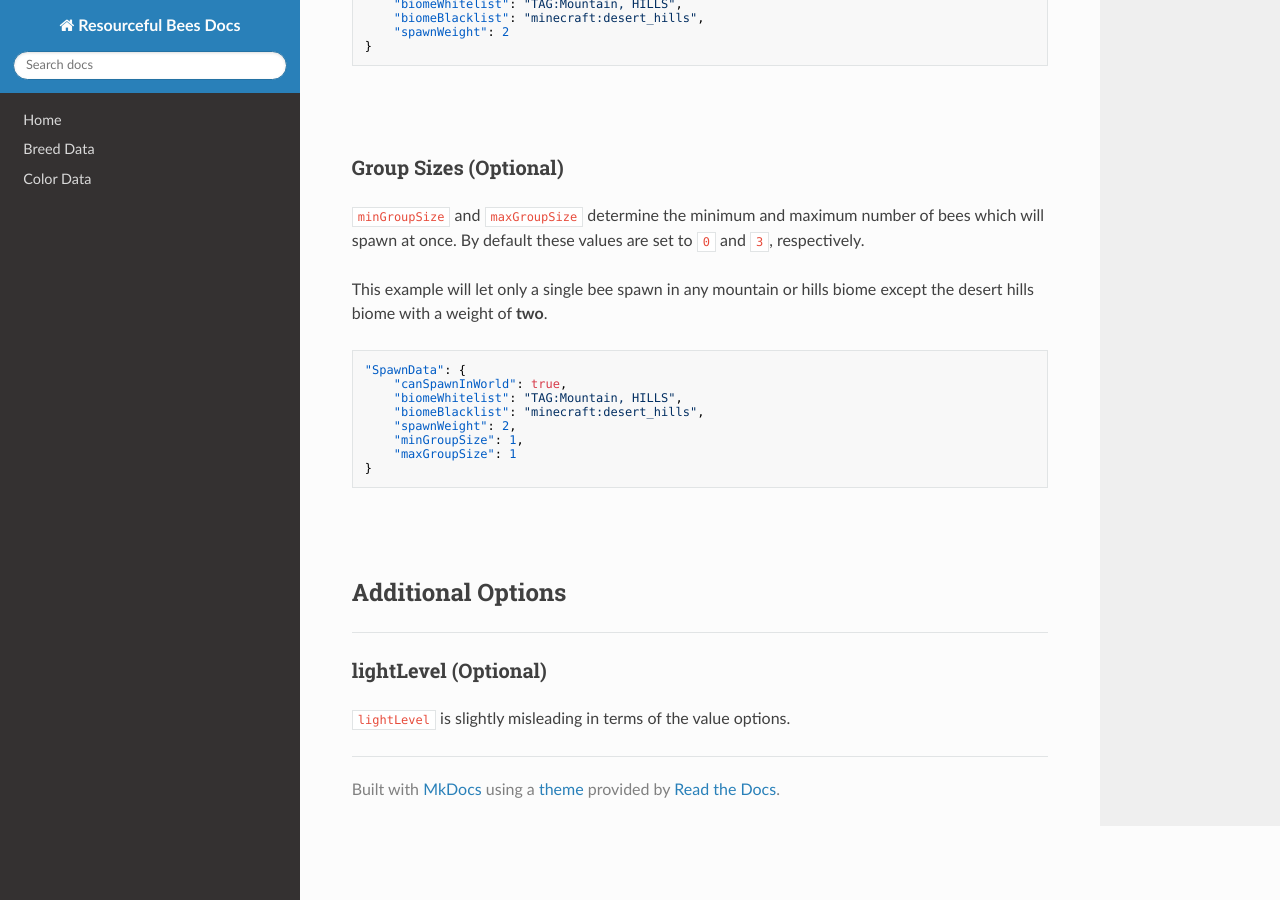
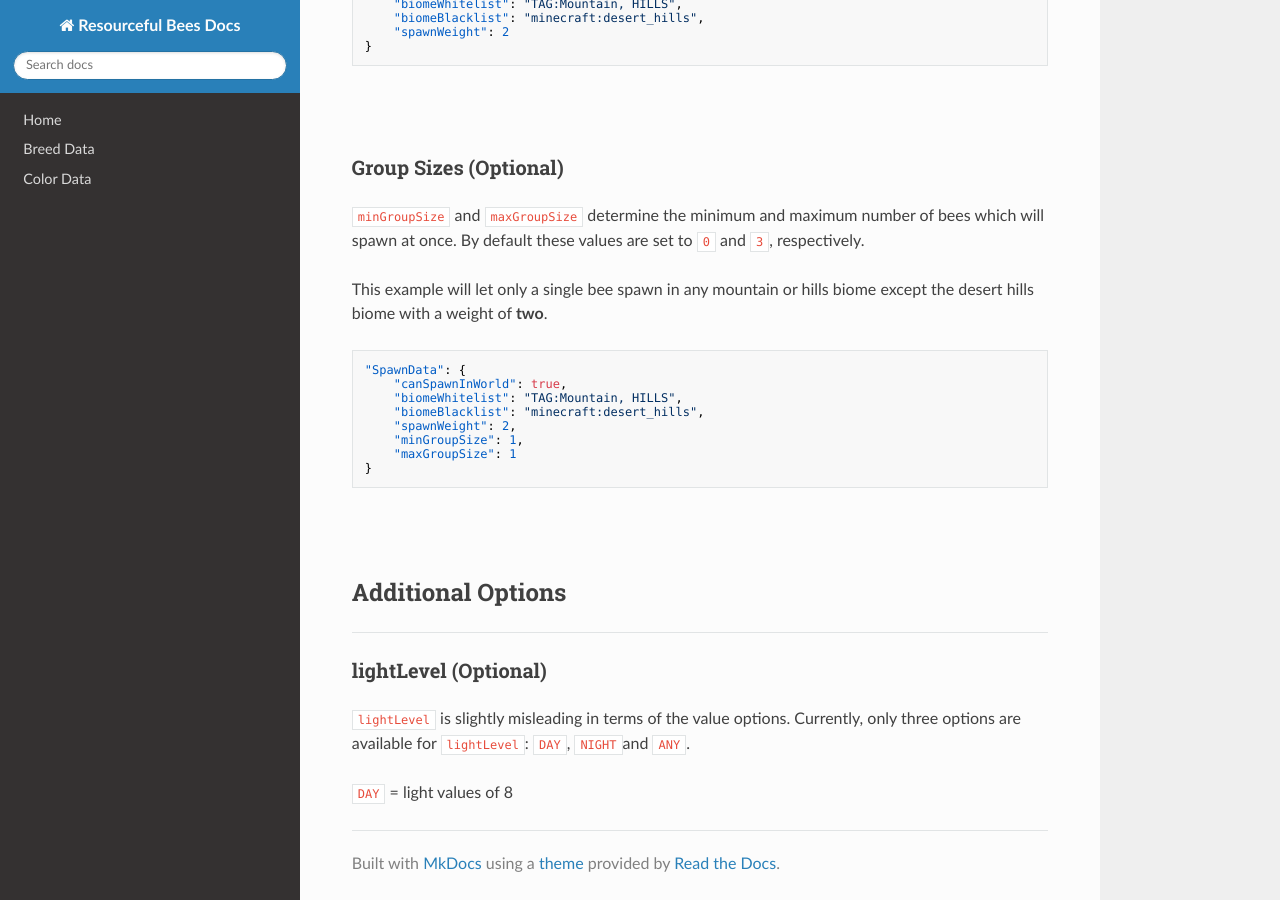
Before and after one commit to Team-Resourceful/ResourcefulBeesDocs, an MkDocs documentation site: the page built from docs/bee_data/spawn_data.md, in a window 1280 px wide and 900 px high, scrolled down 2165 px. Built offline with MkDocs 1.6.1, drawn with Linux system fonts in a browser that asks for light colours; nearby versions of some CDN libraries.

Commit message:
docs/bee_data/spawn_data.md updated from https://stackedit.io/

```diff
--- a/docs/bee_data/spawn_data.md
+++ b/docs/bee_data/spawn_data.md
@@ -107,8 +107,10 @@ This example will let only a single bee spawn in any mountain or hills biome exc
 
 ### **lightLevel** (Optional)
 
-`lightLevel` is slightly misleading in terms of the value options.
+`lightLevel` is slightly misleading in terms of the value options. Currently, only three options are available for `lightLevel`: `DAY`, `NIGHT`and `ANY`.
+
+`DAY` = light values of 8
 <!--stackedit_data:
-eyJoaXN0b3J5IjpbLTE4MzA0NTgyMywxOTI4OTU3MjA3LDE2OD
-Q2MzMwNzFdfQ==
+eyJoaXN0b3J5IjpbNzA1MDg2OTM0LDE5Mjg5NTcyMDcsMTY4ND
+YzMzA3MV19
 -->
```
